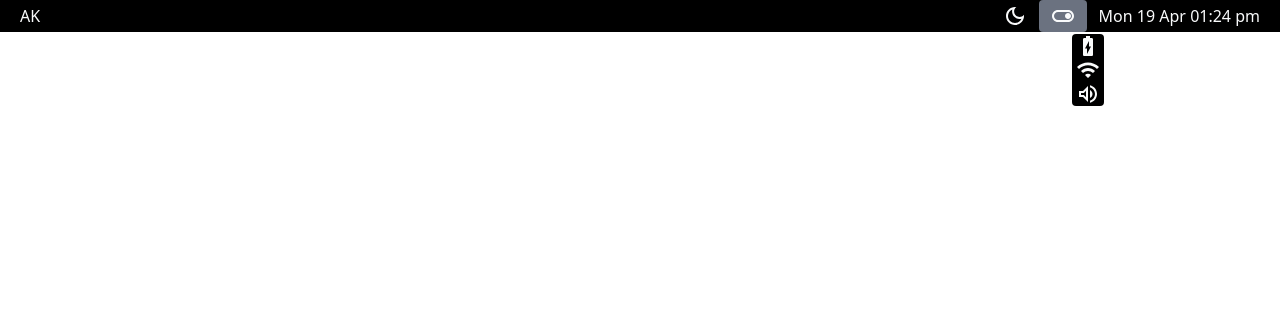
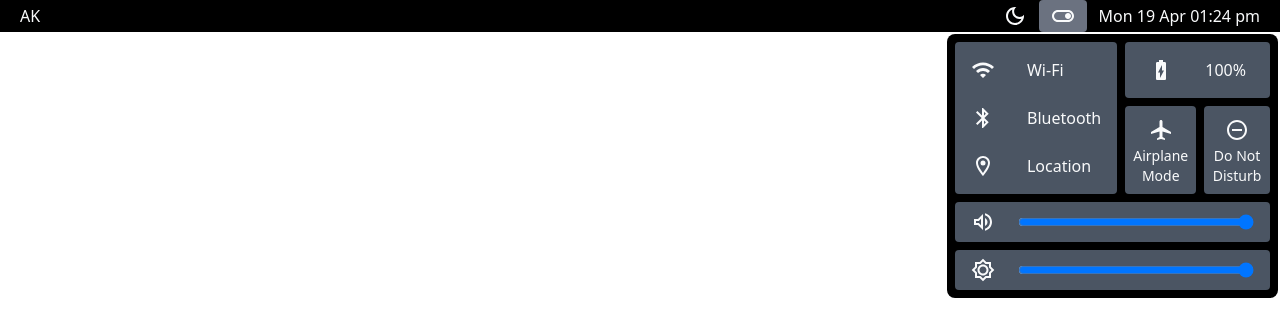
Before and after one commit to adriankristanto/adriankristanto.github.io, a React (Create React App) app: page / in a window 1280 px wide. Both pictures are taken after a click on the element 1062 px from the left and 16 px from the top of the page. Shown: the top 336 px of the page. Built offline with nearby package versions, Linux system fonts and the light colour scheme.

Commit message:
added drop down control centre menu

```diff
--- a/src/components/ControlCentre.js
+++ b/src/components/ControlCentre.js
@@ -2,10 +2,92 @@ import React from "react";
 
 function ControlCentre(props) {
     return (
-        <div className={`absolute my-0.5 px-1 top-8 right-44 ${!props.visible && 'hidden'} rounded bg-black`}>
-            <svg className="fill-current" xmlns="http://www.w3.org/2000/svg" height="24px" viewBox="0 0 24 24" width="24px" fill="#000000"><path d="M0 0h24v24H0V0z" fill="none"/><path d="M15.67 4H14V2h-4v2H8.33C7.6 4 7 4.6 7 5.33v15.33C7 21.4 7.6 22 8.33 22h7.33c.74 0 1.34-.6 1.34-1.33V5.33C17 4.6 16.4 4 15.67 4zM11 20v-5.5H9L13 7v5.5h2L11 20z"/></svg>
-            <svg className="fill-current" xmlns="http://www.w3.org/2000/svg" height="24px" viewBox="0 0 24 24" width="24px" fill="#000000"><path d="M0 0h24v24H0V0zm0 0h24v24H0V0z" fill="none"/><path d="M1 9l2 2c4.97-4.97 13.03-4.97 18 0l2-2C16.93 2.93 7.08 2.93 1 9zm8 8l3 3 3-3c-1.65-1.66-4.34-1.66-6 0zm-4-4l2 2c2.76-2.76 7.24-2.76 10 0l2-2C15.14 9.14 8.87 9.14 5 13z"/></svg>
-            <svg className="fill-current" xmlns="http://www.w3.org/2000/svg" height="24px" viewBox="0 0 24 24" width="24px" fill="#000000"><path d="M0 0h24v24H0V0z" fill="none"/><path d="M3 9v6h4l5 5V4L7 9H3zm7-.17v6.34L7.83 13H5v-2h2.83L10 8.83zM16.5 12c0-1.77-1.02-3.29-2.5-4.03v8.05c1.48-.73 2.5-2.25 2.5-4.02zM14 3.23v2.06c2.89.86 5 3.54 5 6.71s-2.11 5.85-5 6.71v2.06c4.01-.91 7-4.49 7-8.77 0-4.28-2.99-7.86-7-8.77z"/></svg>
+        <div className={`absolute my-0.5 top-8 right-0.5 ${!props.visible && 'hidden'} rounded-lg bg-black`}>
+
+            <div className='flex mt-2 mb-1'>
+                <div className='flex flex-col px-4 py-1 ml-2 mr-1 bg-gray-600 rounded justify-center'>
+                    <div className='flex mb-3'>
+                        <div className='mr-4'>
+                            {/* Wi-Fi */}
+                            <svg className="fill-current" xmlns="http://www.w3.org/2000/svg" height="24px" viewBox="0 0 24 24" width="24px" fill="#000000"><path d="M0 0h24v24H0V0zm0 0h24v24H0V0z" fill="none"/><path d="M1 9l2 2c4.97-4.97 13.03-4.97 18 0l2-2C16.93 2.93 7.08 2.93 1 9zm8 8l3 3 3-3c-1.65-1.66-4.34-1.66-6 0zm-4-4l2 2c2.76-2.76 7.24-2.76 10 0l2-2C15.14 9.14 8.87 9.14 5 13z"/></svg>
+                        </div>
+                        <div className='ml-4'>
+                            Wi-Fi
+                        </div>
+                    </div>
+                    <div className='flex my-3'>
+                        <div className='mr-4'>
+                            {/* Bluetooth */}
+                            <svg className="fill-current" xmlns="http://www.w3.org/2000/svg" height="24px" viewBox="0 0 24 24" width="24px" fill="#000000"><path d="M0 0h24v24H0V0z" fill="none"/><path d="M17.71 7.71L12 2h-1v7.59L6.41 5 5 6.41 10.59 12 5 17.59 6.41 19 11 14.41V22h1l5.71-5.71-4.3-4.29 4.3-4.29zM13 5.83l1.88 1.88L13 9.59V5.83zm1.88 10.46L13 18.17v-3.76l1.88 1.88z"/></svg>
+                        </div>
+                        <div className='ml-4'>
+                            Bluetooth
+                        </div>
+                    </div>
+                    <div className='flex mt-3'>
+                        <div className='mr-4'>
+                            {/* Location */}
+                            <svg className="fill-current" xmlns="http://www.w3.org/2000/svg" height="24px" viewBox="0 0 24 24" width="24px" fill="#000000"><path d="M0 0h24v24H0V0z" fill="none"/><path d="M12 2C8.13 2 5 5.13 5 9c0 5.25 7 13 7 13s7-7.75 7-13c0-3.87-3.13-7-7-7zM7 9c0-2.76 2.24-5 5-5s5 2.24 5 5c0 2.88-2.88 7.19-5 9.88C9.92 16.21 7 11.85 7 9z"/><circle cx="12" cy="9" r="2.5"/></svg>
+                        </div>
+                        <div className='ml-4'>
+                            Location
+                        </div>
+                    </div>
+                </div>
+
+                <div className='flex flex-col ml-1 mr-2'>
+                    <div className='flex px-2 py-4 bg-gray-600 rounded'>
+                        {/* Battery */}
+                        <div className='mx-4'>
+                            <svg className="fill-current" xmlns="http://www.w3.org/2000/svg" height="24px" viewBox="0 0 24 24" width="24px" fill="#000000"><path d="M0 0h24v24H0V0z" fill="none"/><path d="M15.67 4H14V2h-4v2H8.33C7.6 4 7 4.6 7 5.33v15.33C7 21.4 7.6 22 8.33 22h7.33c.74 0 1.34-.6 1.34-1.33V5.33C17 4.6 16.4 4 15.67 4zM11 20v-5.5H9L13 7v5.5h2L11 20z"/></svg>
+                        </div>
+                        <div className='mx-4'>
+                            100%
+                        </div>
+                    </div>
+
+                    <div className="flex pt-2 justify-between text-sm">
+                        <div className="w-1/2 mr-1 px-2 py-2 flex flex-col items-center text-center bg-gray-600 rounded">
+                            <div className="my-1">
+                                {/* Airplane Mode */}
+                                <svg className="fill-current" xmlns="http://www.w3.org/2000/svg" enableBackground="new 0 0 24 24" height="24px" viewBox="0 0 24 24" width="24px" fill="#000000"><g><path d="M22,16v-2l-8.5-5V3.5C13.5,2.67,12.83,2,12,2s-1.5,0.67-1.5,1.5V9L2,14v2l8.5-2.5V19L8,20.5L8,22l4-1l4,1l0-1.5L13.5,19 v-5.5L22,16z"/><path d="M0,0h24v24H0V0z" fill="none"/></g></svg>
+                            </div>
+                            <div>
+                                <p>Airplane</p>
+                                <p>Mode</p>
+                            </div>
+                        </div>
+                        <div className="w-1/2 ml-1 px-2 py-2 flex flex-col items-center text-center bg-gray-600 rounded">
+                            <div className="my-1">
+                                {/* Do Not Disturb */}
+                                <svg className="fill-current" xmlns="http://www.w3.org/2000/svg" enableBackground="new 0 0 24 24" height="24px" viewBox="0 0 24 24" width="24px" fill="#000000"><g><rect fill="none" height="24" width="24"/></g><g><g><path d="M7,11v2h10v-2H7z M12,2C6.48,2,2,6.48,2,12s4.48,10,10,10s10-4.48,10-10S17.52,2,12,2z M12,20c-4.41,0-8-3.59-8-8 s3.59-8,8-8s8,3.59,8,8S16.41,20,12,20z"/></g></g></svg>
+                            </div>
+                            <div>
+                                <p>Do Not</p>
+                                <p>Disturb</p>
+                            </div>
+                        </div>
+                    </div>
+                </div>
+            </div>
+
+            <div className='flex mx-2 my-2 rounded bg-gray-600 px-4 py-2 justify-between'>
+                <svg className="fill-current" xmlns="http://www.w3.org/2000/svg" height="24px" viewBox="0 0 24 24" width="24px" fill="#000000"><path d="M0 0h24v24H0V0z" fill="none"/><path d="M3 9v6h4l5 5V4L7 9H3zm7-.17v6.34L7.83 13H5v-2h2.83L10 8.83zM16.5 12c0-1.77-1.02-3.29-2.5-4.03v8.05c1.48-.73 2.5-2.25 2.5-4.02zM14 3.23v2.06c2.89.86 5 3.54 5 6.71s-2.11 5.85-5 6.71v2.06c4.01-.91 7-4.49 7-8.77 0-4.28-2.99-7.86-7-8.77z"/></svg>
+                <input
+                    className="w-5/6"
+                    type="range"
+                    min="0" max="10"
+                    step="1"/>
+            </div>
+
+            <div className='flex mx-2 my-2 rounded bg-gray-600 px-4 py-2 justify-between'>
+                <svg className="fill-current" xmlns="http://www.w3.org/2000/svg" height="24px" viewBox="0 0 24 24" width="24px" fill="#000000"><path d="M0 0h24v24H0V0z" fill="none"/><path d="M20 8.69V4h-4.69L12 .69 8.69 4H4v4.69L.69 12 4 15.31V20h4.69L12 23.31 15.31 20H20v-4.69L23.31 12 20 8.69zm-2 5.79V18h-3.52L12 20.48 9.52 18H6v-3.52L3.52 12 6 9.52V6h3.52L12 3.52 14.48 6H18v3.52L20.48 12 18 14.48zM12 6.5c-3.03 0-5.5 2.47-5.5 5.5s2.47 5.5 5.5 5.5 5.5-2.47 5.5-5.5-2.47-5.5-5.5-5.5zm0 9c-1.93 0-3.5-1.57-3.5-3.5s1.57-3.5 3.5-3.5 3.5 1.57 3.5 3.5-1.57 3.5-3.5 3.5z"/></svg>
+                <input
+                    className="w-5/6"
+                    type="range"
+                    min="0" max="10"
+                    step="1"/>
+            </div>
         </div>
     )
 }
--- a/src/components/MenuBar.js
+++ b/src/components/MenuBar.js
@@ -8,7 +8,7 @@ function MenuBar() {
         focus: false
     });
 
-    const menuBarItemClassName = "px-3 py-1 rounded focus:outline-none focus:bg-gray-500";
+    const menuBarItemClassName = "px-3 py-1 rounded focus:outline-none";
 
     return (
         <div className="w-screen px-2 flex flex-row flex-nowrap justify-between items-center bg-black text-gray-50 cursor-default select-none">
@@ -23,7 +23,7 @@ function MenuBar() {
                 </div>
 
                 {/* Control Centre */}
-                <div tabIndex="0" className={menuBarItemClassName}
+                <div tabIndex="0" className={`${menuBarItemClassName} ${controlCentre.visible ? 'bg-gray-500' : 'bg-transparent'}`}
                     onFocus={() => setControlCentre({visible: true, focus: true})}
                     onBlur={() => setControlCentre({visible: false, focus:false})}
                     // the first click will trigger onFocus to open the control centre -> don't trigger onClick to close it immediately
```
